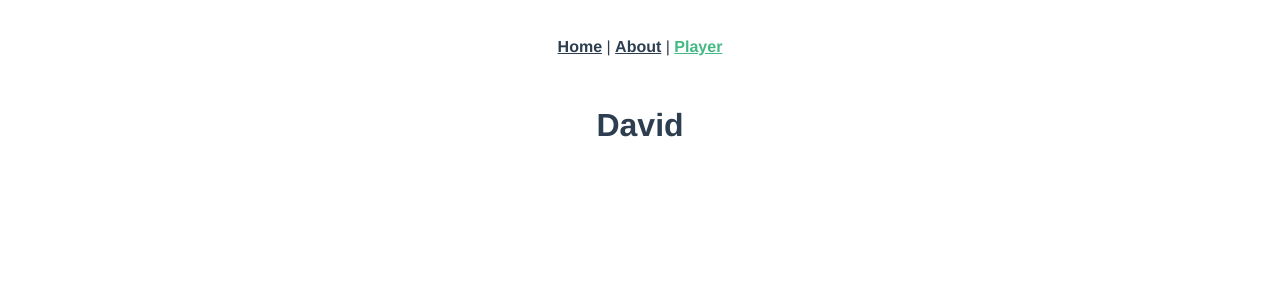
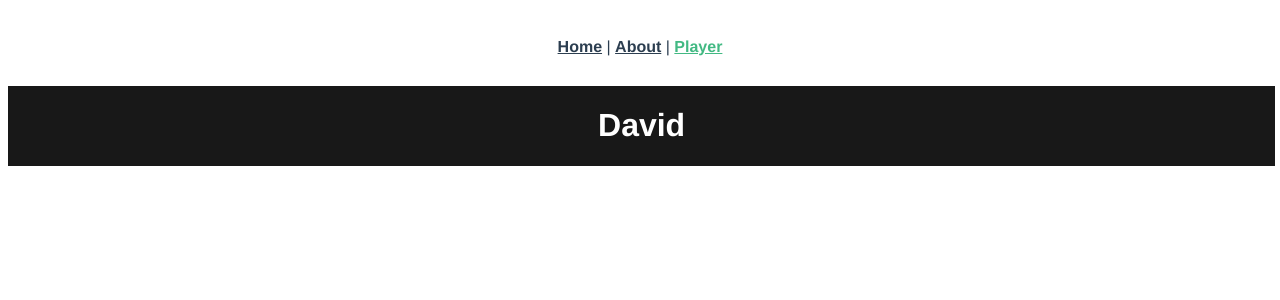
Before and after one commit to brianetaveras/bohify, a Vue app: page /player in a window 1280 px wide. Shown: the top 300 px of the page. Built offline with nearby package versions, Linux system fonts and the light colour scheme.

Commit message:
Add style to MusicPlayer component

```diff
--- a/src/components/MusicPlayer.vue
+++ b/src/components/MusicPlayer.vue
@@ -1,8 +1,16 @@
 <template>
-    <div>
+    <footer class="player">
         <h1>{{ name }}</h1>
-    </div>
+    </footer>
 </template>
+<style scoped>
+    .player{
+        position: absolute;
+        width: 99%;
+        background-color: #181818;
+        color: #fff;
+    }
+</style>
 
 <script lang="ts">
     import Vue from 'vue'
```
